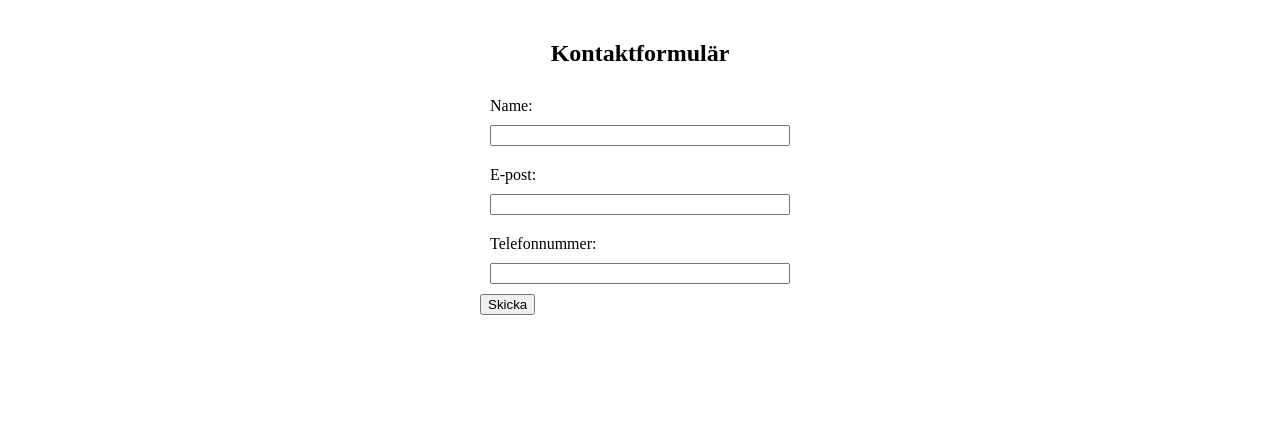
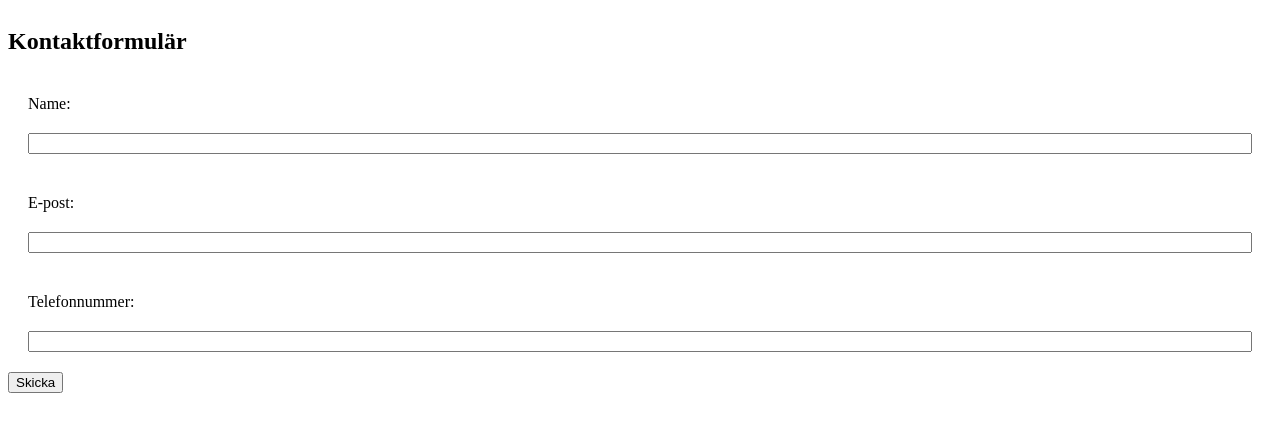
Before and after one commit to Ezma21/Aa, a plain HTML site: page Web projekt/contact-form.html in a window 1280 px wide. Drawn offline with Linux system fonts and the light colour scheme.

Commit message:
Update contact-form.html

```diff
--- a/Web projekt/contact-form.html
+++ b/Web projekt/contact-form.html
@@ -3,27 +3,21 @@
 	<head>
 		<meta charset="UTF-8" />
 		<meta name="viewport" content="width=device-width, initial-scale=1.0" />
-		<title>Kontaktformulär</title>
+		<title>Document</title>
 		<style>
-			/* flytta denna CSS till en extern fil om det behövs */
+			/* lyft ut denna css till ett external sheet */
 			.contact-form-section {
 				display: flex;
 				flex-direction: column;
-				align-items: center;
-				margin: 20px;
 			}
-
 			.input-holder {
 				display: flex;
 				flex-direction: column;
-				padding: 10px;
-				width: 300px;
+				padding: 20px;
 			}
-
 			.input-holder label {
-				padding-bottom: 10px;
+				padding-bottom: 20px;
 			}
-
 			.hidden-element {
 				display: none;
 			}
@@ -42,11 +36,11 @@
 			<form id="contact-form" method="GET">
 				<div class="input-holder">
 					<label for="firstName">Name:</label>
-					<input id="firstName" name="firstName" type="text" required />
+					<input name="firstName" type="text" required />
 				</div>
 				<div class="input-holder">
 					<label for="email">E-post:</label>
-					<input id="email" name="email" type="email" required />
+					<input name="email" type="email" required />
 				</div>
 				<div class="input-holder">
 					<label for="phone">Telefonnummer:</label>
@@ -59,7 +53,6 @@
 				Tack för ditt meddelande!
 			</h2>
 		</section>
-
-		<script src="contact-form.js"></script>
 	</body>
+	<script src="contact-form.js"></script>
 </html>
```
